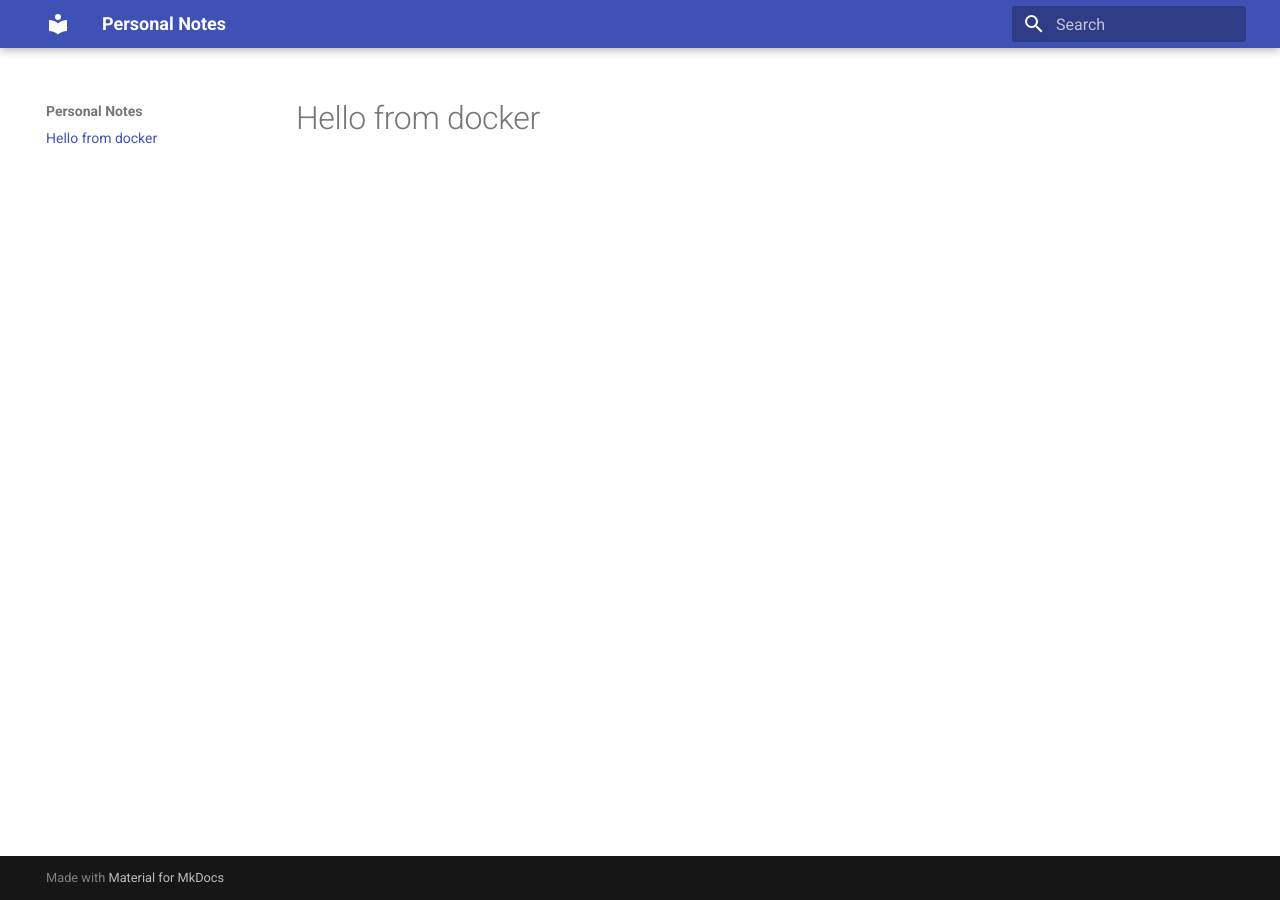
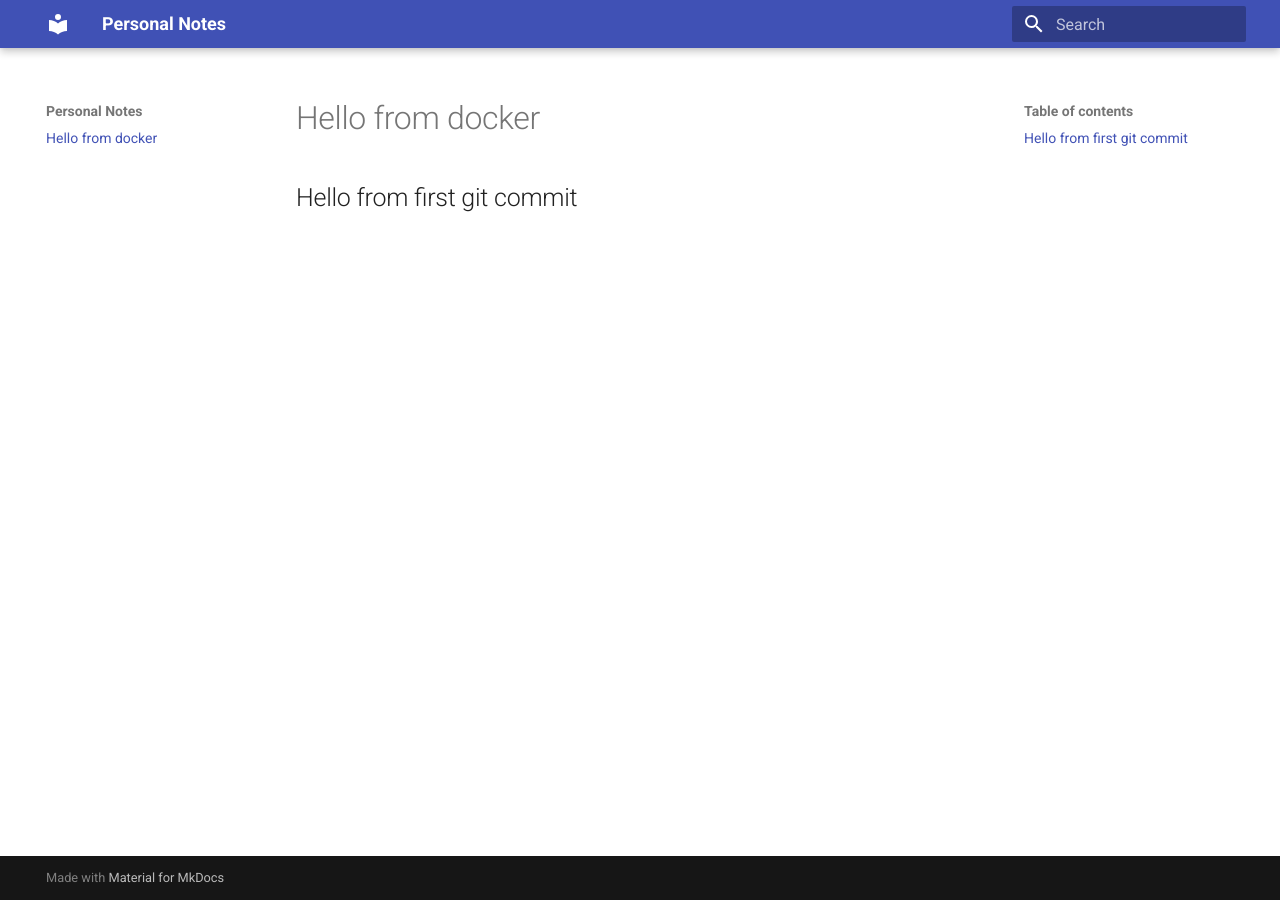
Before and after one commit to ZobairQ/mkdocs-git-sync, an MkDocs documentation site: the page built from docs/index.md, in a window 1280 px wide. Built offline with MkDocs 1.6.1 and Material for MkDocs 9.7.7, drawn with Linux system fonts in a browser that asks for light colours.

Commit message:
First change on the dm  file

```diff
--- a/docs/index.md
+++ b/docs/index.md
@@ -1 +1,3 @@
 # Hello from docker
+
+## Hello from first git commit
```
